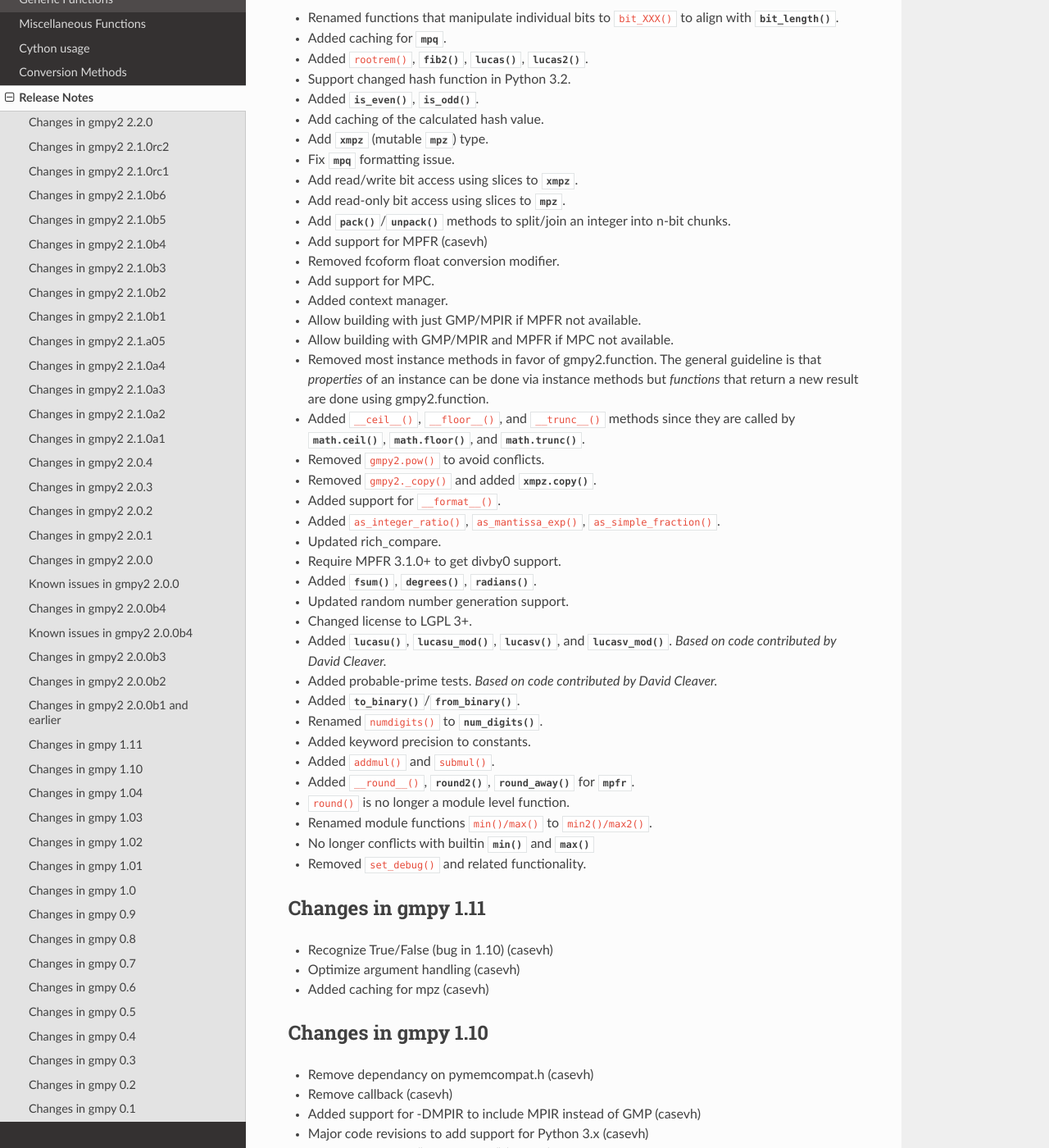
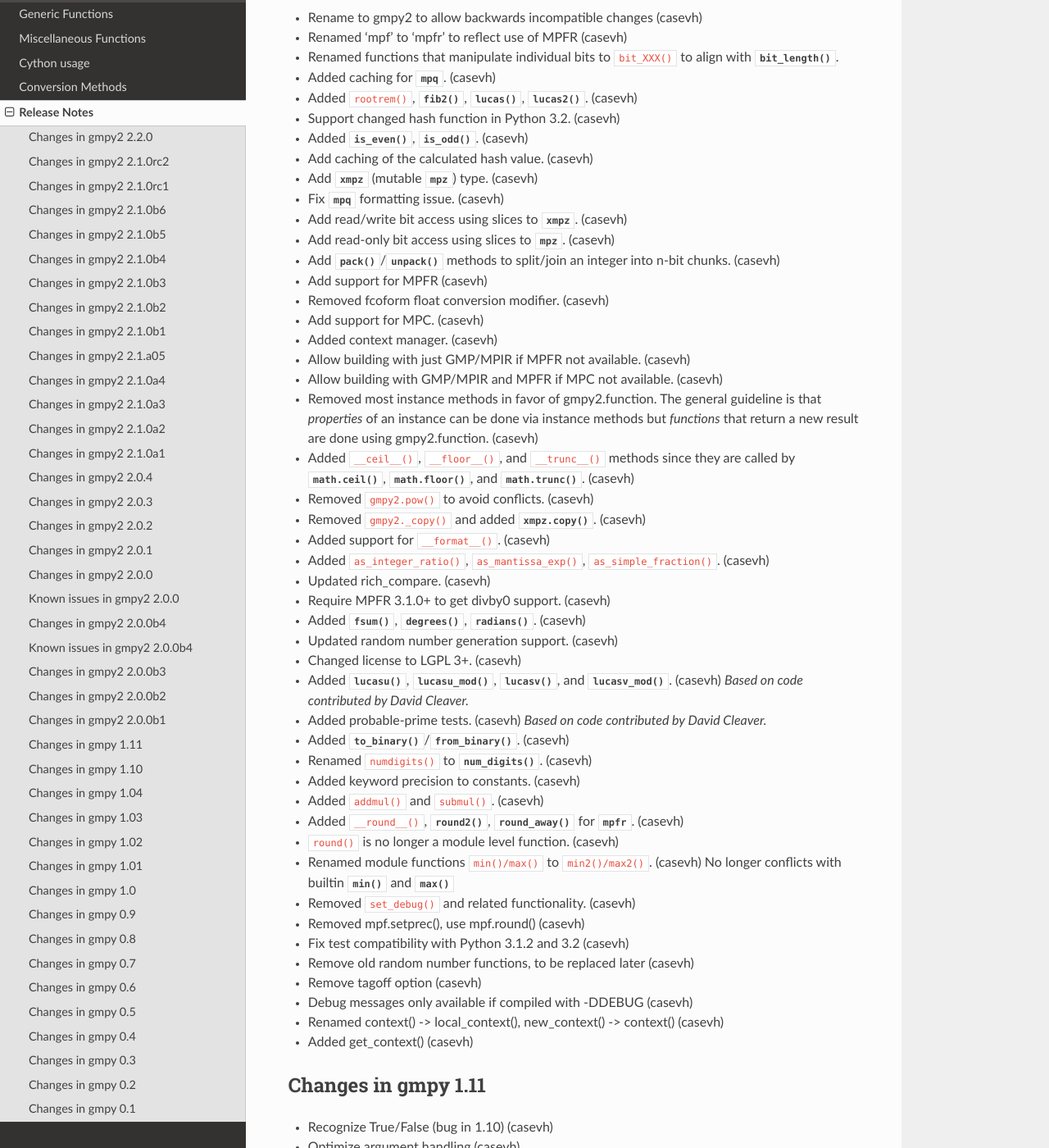
Before and after one commit to aleaxit/gmpy, a Sphinx documentation site: the page built from docs/history.rst, in a window 1280 px wide and 1400 px high, scrolled down 4957 px. Shown: the whole window at 82% size. Built offline with Sphinx 7.4.7 and the Read the Docs theme 2.0.0, drawn with Linux system fonts in a browser that asks for light colours; formulas are drawn with MathJax 3; the version number is read from the project's files by our own code; some of the changed text lies outside the part shown.

Commit message:
Move changelogs for 2.0.0b1 from gmpy2.c to history.rst

```diff
--- a/docs/history.rst
+++ b/docs/history.rst
@@ -229,57 +229,67 @@
   `set_context()`/`local_context()` sequence.
 * `local_context()` now accepts an optional context.
 
-Changes in gmpy2 2.0.0b1 and earlier
-------------------------------------
+Changes in gmpy2 2.0.0b1
+------------------------
 
+* Rename to gmpy2 to allow backwards incompatible changes (casevh)
+* Renamed 'mpf' to 'mpfr' to reflect use of MPFR (casevh)
 * Renamed functions that manipulate individual bits to ``bit_XXX()`` to align
   with :meth:`~int.bit_length()`.
-* Added caching for `mpq`.
-* Added ``rootrem()``, `fib2()`, `lucas()`, `lucas2()`.
-* Support changed hash function in Python 3.2.
-* Added `is_even()`, `is_odd()`.
-* Add caching of the calculated hash value.
-* Add `xmpz` (mutable `mpz`) type.
-* Fix `mpq` formatting issue.
-* Add read/write bit access using slices to `xmpz`.
-* Add read-only bit access using slices to `mpz`.
+* Added caching for `mpq`.  (casevh)
+* Added ``rootrem()``, `fib2()`, `lucas()`, `lucas2()`.  (casevh)
+* Support changed hash function in Python 3.2.  (casevh)
+* Added `is_even()`, `is_odd()`.  (casevh)
+* Add caching of the calculated hash value.  (casevh)
+* Add `xmpz` (mutable `mpz`) type.  (casevh)
+* Fix `mpq` formatting issue.  (casevh)
+* Add read/write bit access using slices to `xmpz`.  (casevh)
+* Add read-only bit access using slices to `mpz`.  (casevh)
 * Add `pack()`/`unpack()` methods to split/join an integer into n-bit
-  chunks.
+  chunks.  (casevh)
 * Add support for MPFR (casevh)
-* Removed fcoform float conversion modifier.
-* Add support for MPC.
-* Added context manager.
-* Allow building with just GMP/MPIR if MPFR not available.
-* Allow building with GMP/MPIR and MPFR if MPC not available.
+* Removed fcoform float conversion modifier.  (casevh)
+* Add support for MPC.  (casevh)
+* Added context manager.  (casevh)
+* Allow building with just GMP/MPIR if MPFR not available.  (casevh)
+* Allow building with GMP/MPIR and MPFR if MPC not available.  (casevh)
 * Removed most instance methods in favor of gmpy2.function. The general
   guideline is that *properties* of an instance can be done via instance
   methods but *functions* that return a new result are done using
-  gmpy2.function.
+  gmpy2.function.  (casevh)
 * Added ``__ceil__()``, ``__floor__()``, and ``__trunc__()`` methods since they
   are called by :func:`math.ceil()`, :func:`math.floor()`, and
-  :func:`math.trunc()`.
-* Removed ``gmpy2.pow()`` to avoid conflicts.
-* Removed ``gmpy2._copy()`` and added `xmpz.copy()`.
-* Added support for ``__format__()``.
-* Added ``as_integer_ratio()``, ``as_mantissa_exp()``, ``as_simple_fraction()``.
-* Updated rich_compare.
-* Require MPFR 3.1.0+ to get divby0 support.
-* Added `fsum()`, `degrees()`, `radians()`.
-* Updated random number generation support.
-* Changed license to LGPL 3+.
-* Added `lucasu()`, `lucasu_mod()`, `lucasv()`, and `lucasv_mod()`.
+  :func:`math.trunc()`.  (casevh)
+* Removed ``gmpy2.pow()`` to avoid conflicts.  (casevh)
+* Removed ``gmpy2._copy()`` and added `xmpz.copy()`.  (casevh)
+* Added support for ``__format__()``.  (casevh)
+* Added ``as_integer_ratio()``, ``as_mantissa_exp()``,
+  ``as_simple_fraction()``.  (casevh)
+* Updated rich_compare.  (casevh)
+* Require MPFR 3.1.0+ to get divby0 support.  (casevh)
+* Added `fsum()`, `degrees()`, `radians()`.  (casevh)
+* Updated random number generation support.  (casevh)
+* Changed license to LGPL 3+.  (casevh)
+* Added `lucasu()`, `lucasu_mod()`, `lucasv()`, and `lucasv_mod()`.  (casevh)
   *Based on code contributed by David Cleaver.*
-* Added probable-prime tests.
+* Added probable-prime tests.  (casevh)
   *Based on code contributed by David Cleaver.*
-* Added `to_binary()`/`from_binary()`.
-* Renamed ``numdigits()`` to `~mpz.num_digits()`.
-* Added keyword precision to constants.
-* Added ``addmul()`` and ``submul()``.
-* Added ``__round__()``, `round2()`, `round_away()` for `mpfr`.
-* ``round()`` is no longer a module level function.
-* Renamed module functions ``min()/max()`` to ``min2()/max2()``.
-* No longer conflicts with builtin :func:`min()` and :func:`max()`
-* Removed ``set_debug()`` and related functionality.
+* Added `to_binary()`/`from_binary()`.  (casevh)
+* Renamed ``numdigits()`` to `~mpz.num_digits()`.  (casevh)
+* Added keyword precision to constants.  (casevh)
+* Added ``addmul()`` and ``submul()``.  (casevh)
+* Added ``__round__()``, `round2()`, `round_away()` for `mpfr`.  (casevh)
+* ``round()`` is no longer a module level function.  (casevh)
+* Renamed module functions ``min()/max()`` to ``min2()/max2()``.  (casevh)
+  No longer conflicts with builtin :func:`min()` and :func:`max()`
+* Removed ``set_debug()`` and related functionality.  (casevh)
+* Removed mpf.setprec(), use mpf.round() (casevh)
+* Fix test compatibility with Python 3.1.2 and 3.2 (casevh)
+* Remove old random number functions, to be replaced later (casevh)
+* Remove tagoff option (casevh)
+* Debug messages only available if compiled with -DDEBUG (casevh)
+* Renamed context() -> local_context(), new_context() -> context() (casevh)
+* Added get_context() (casevh)
 
 Changes in gmpy 1.11
 --------------------
```
Also changed, not shown: 1 other file.
